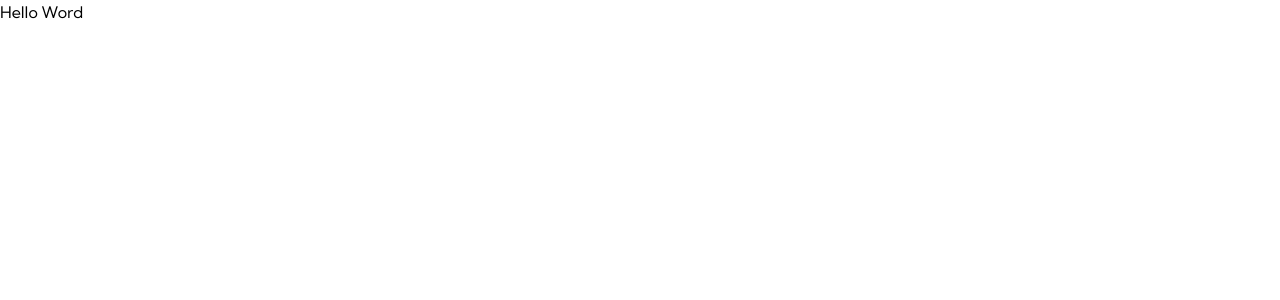
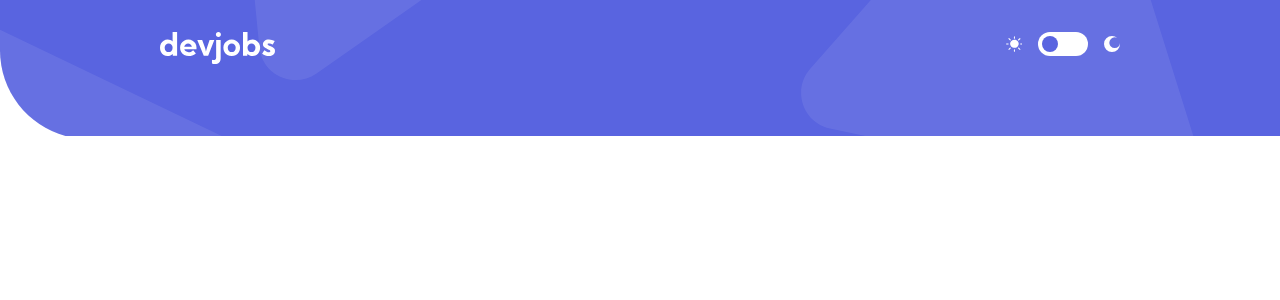
Before and after one commit to dudzvs/devjob, a React (Vite) app: page / in a window 1280 px wide. Shown: the top 300 px of the page. Built offline with nearby package versions, Linux system fonts and the light colour scheme.

Commit message:
feat: add Header component and dark mode toggle

```diff
--- a/src/components/App.tsx
+++ b/src/components/App.tsx
@@ -1,7 +1,29 @@
+import { useState, useEffect } from 'react';
+import Header from './Header.tsx';
+
 function App() {
+	const [darkMode, setDarkMode] = useState(false);
+
+	// Dark mode management
+	useEffect(() => {
+		const savedDarkMode = localStorage.getItem('darkMode');
+		if (savedDarkMode === 'true') {
+			setDarkMode(true);
+		}
+	}, []);
+	useEffect(() => {
+		if (darkMode) {
+			document.documentElement.classList.add('dark');
+			localStorage.setItem('darkMode', 'true');
+		} else {
+			document.documentElement.classList.remove('dark');
+			localStorage.setItem('darkMode', 'false');
+		}
+	}, [darkMode]);
+
 	return (
 		<>
-			<div>Hello Word</div>
+			<Header darkMode={darkMode} onDarkModeChange={() => setDarkMode(!darkMode)} />
 		</>
 	);
 }
--- /dev/null
+++ b/src/components/Header.tsx
@@ -0,0 +1,29 @@
+function Header({ darkMode, onDarkModeChange }: { darkMode: boolean; onDarkModeChange: () => void }) {
+	return (
+		<>
+			<header className="bg-mobile-pattern-header md:bg-tablet-pattern-header lg:bg-desktop-pattern-header flex h-[136px] w-full justify-between bg-cover bg-center p-8 lg:pl-40 lg:pr-40">
+				<div className="bg-logo h-8 w-32 bg-no-repeat"></div>
+				<Switch onToggle={onDarkModeChange} darkMode={darkMode} />
+			</header>
+		</>
+	);
+}
+
+function Switch({ darkMode, onToggle }: { darkMode: boolean; onToggle: () => void }) {
+	return (
+		<div className="flex items-baseline justify-center gap-4">
+			<div className="bg-icon-sun h-4 w-4 bg-cover bg-no-repeat"></div>
+			<div
+				className="bg-pureWhite flex h-[24px] w-[50px] cursor-pointer items-center rounded-full p-1"
+				onClick={onToggle}
+			>
+				<div
+					className={`bg-blue-thick h-4 w-4 transform rounded-full transition-all duration-300 ${darkMode ? 'translate-x-[26px]' : ''}`}
+				></div>
+			</div>
+			<div className="bg-icon-moon h-4 w-4 bg-cover bg-no-repeat"></div>
+		</div>
+	);
+}
+
+export default Header;
--- a/tailwind.config.js
+++ b/tailwind.config.js
@@ -12,9 +12,9 @@ export default {
 			},
 			pureWhite: '#FFFFFF',
 			gray: {
-				lightGrey: '#F4F6F8',
-				neutralGrey: '#9DAEC2',
-				darkGray: '#6E8098',
+				light: '#F4F6F8',
+				neutral: '#9DAEC2',
+				dark: '#6E8098',
 			},
 		},
 
```
Also changed, not shown: 1 other file (tests, documents, lock files or other folders).
